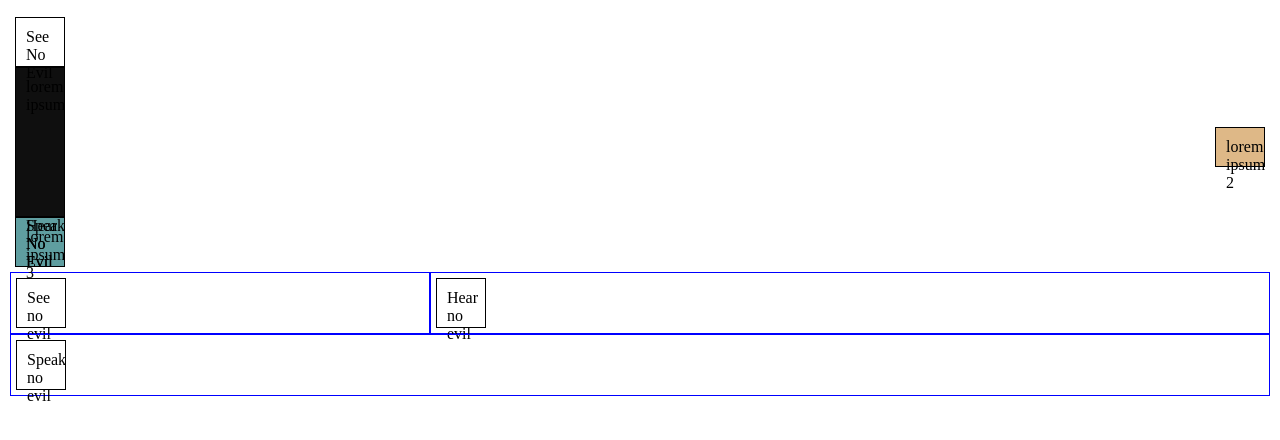
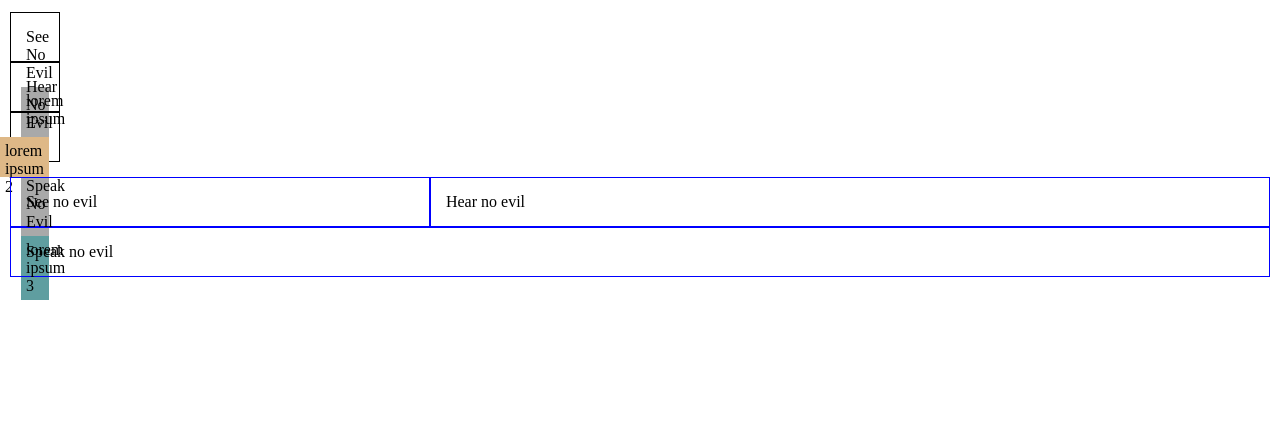
Before and after one commit to Dlaner68/coursera-test, a plain HTML site: page mod2-solution/index.html in a window 1280 px wide. Shown: the part 60-500 px from the top of the page. Drawn offline with Linux system fonts and the light colour scheme.

Commit message:
Update mod2.css

```diff
--- a/mod2-solution/css/mod2.css
+++ b/mod2-solution/css/mod2.css
@@ -9,15 +9,14 @@
    margin-bottom: 15px;
   }
 
-p {
+div {
   width: 50px;
   height: 50px;
   border: 1px solid black;
   padding: 10px;
 }
 #p1 {
-  background-color: #0F0F0F;
-  float: left;
+  background-color: #A9A9A9;
   height: 150px;
 }
 #p2 {
```
